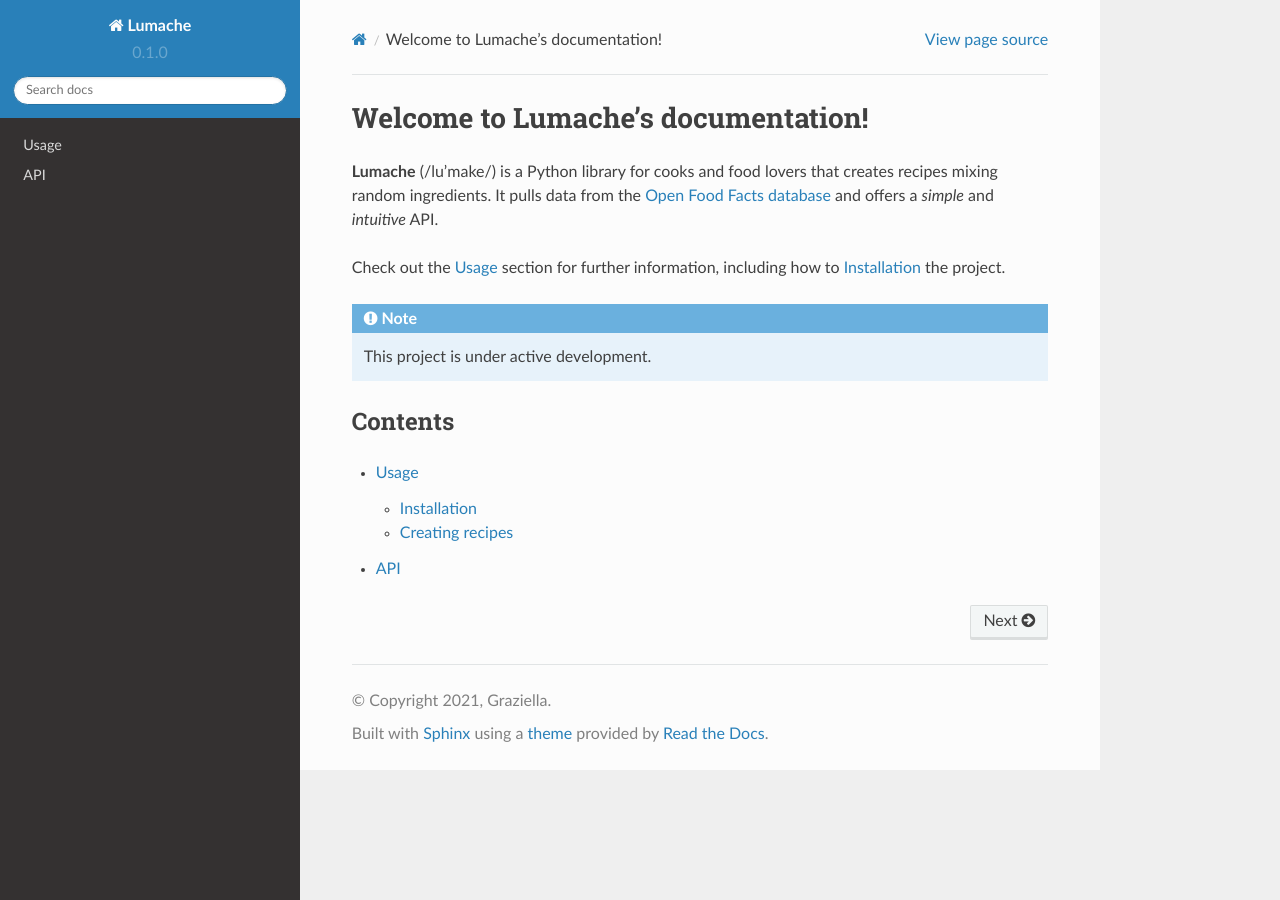
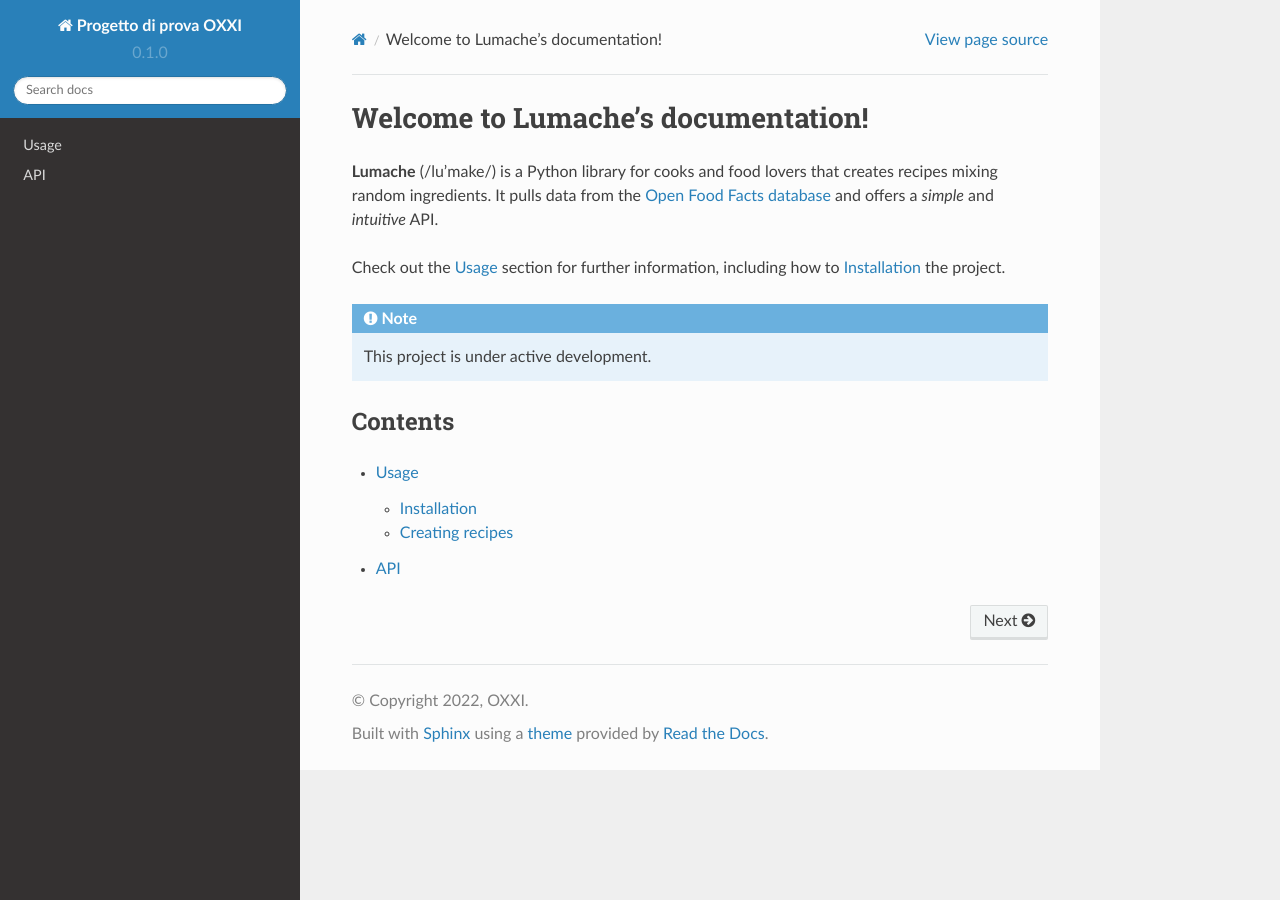
Before and after one commit to oxxigit/testread, a Sphinx documentation site: the page built from docs/source/index.rst, in a window 1280 px wide. Built offline with Sphinx 7.4.7 and the Read the Docs theme 2.0.0, drawn with Linux system fonts in a browser that asks for light colours.

Commit message:
Update conf.py

```diff
--- a/docs/source/conf.py
+++ b/docs/source/conf.py
@@ -2,9 +2,9 @@
 
 # -- Project information
 
-project = 'Lumache'
-copyright = '2021, Graziella'
-author = 'Graziella'
+project = 'Progetto di prova OXXI'
+copyright = '2022, OXXI'
+author = 'Stefano Manto'
 
 release = '0.1'
 version = '0.1.0'
```
